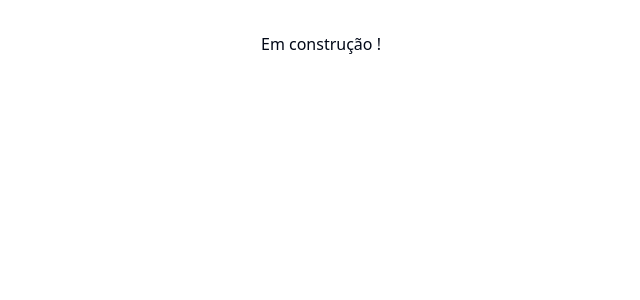
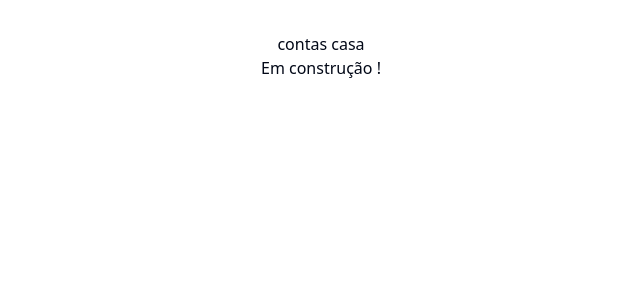
Before and after one commit to RafaZeero/zeero-dev, a React (Vite) app in the folder main-portifolio/: page / in a window 1280 px wide. Shown: the top 300 px of the page, without its empty margins (319-959 px from the left). Built offline with nearby package versions, Linux system fonts and the light colour scheme.

Commit message:
Add rewrite rule for contas-casa project

```diff
--- a/main-portifolio/src/App.tsx
+++ b/main-portifolio/src/App.tsx
@@ -5,6 +5,8 @@ import { router } from './routes/root';
 function App() {
   return (
     <>
+      {/* <a href='https://contas-casa.vercel.app/'>contas casa</a> */}
+      <a href='/projetos/contas-casa'>contas casa</a>
       <RouterProvider router={router} />
     </>
   );
```
Also changed, not shown: main-portifolio/vercel.json (added).
